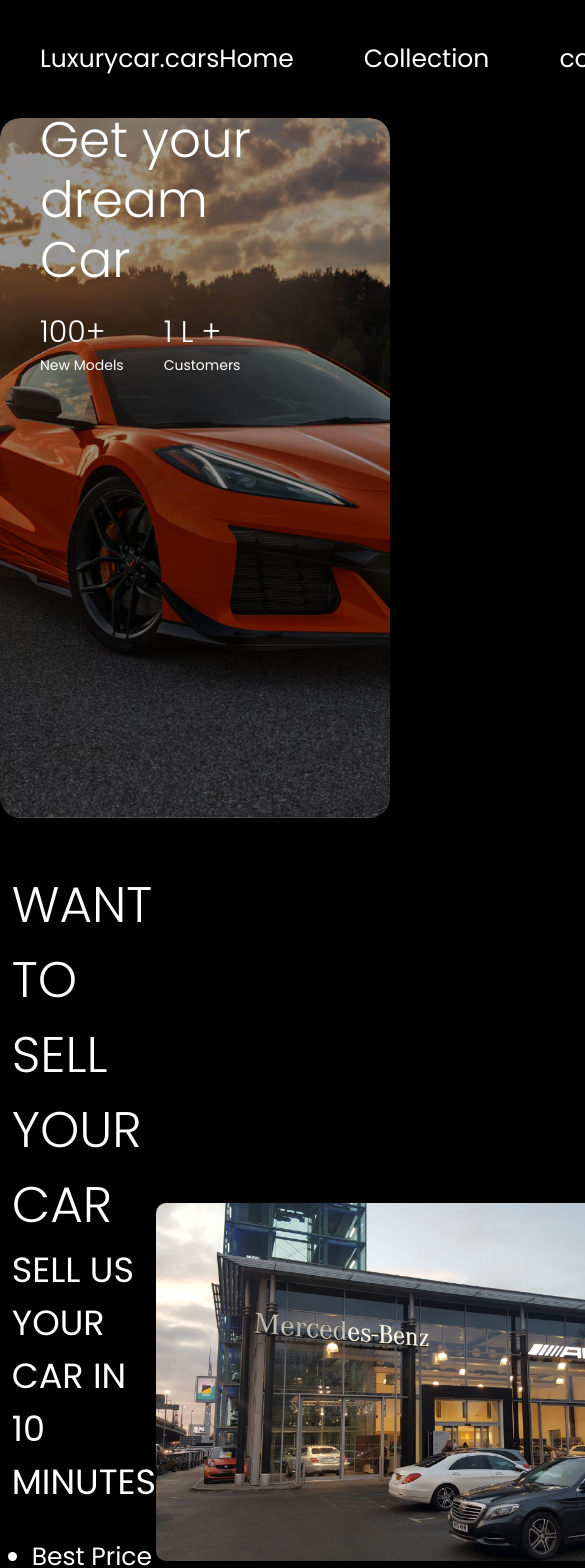
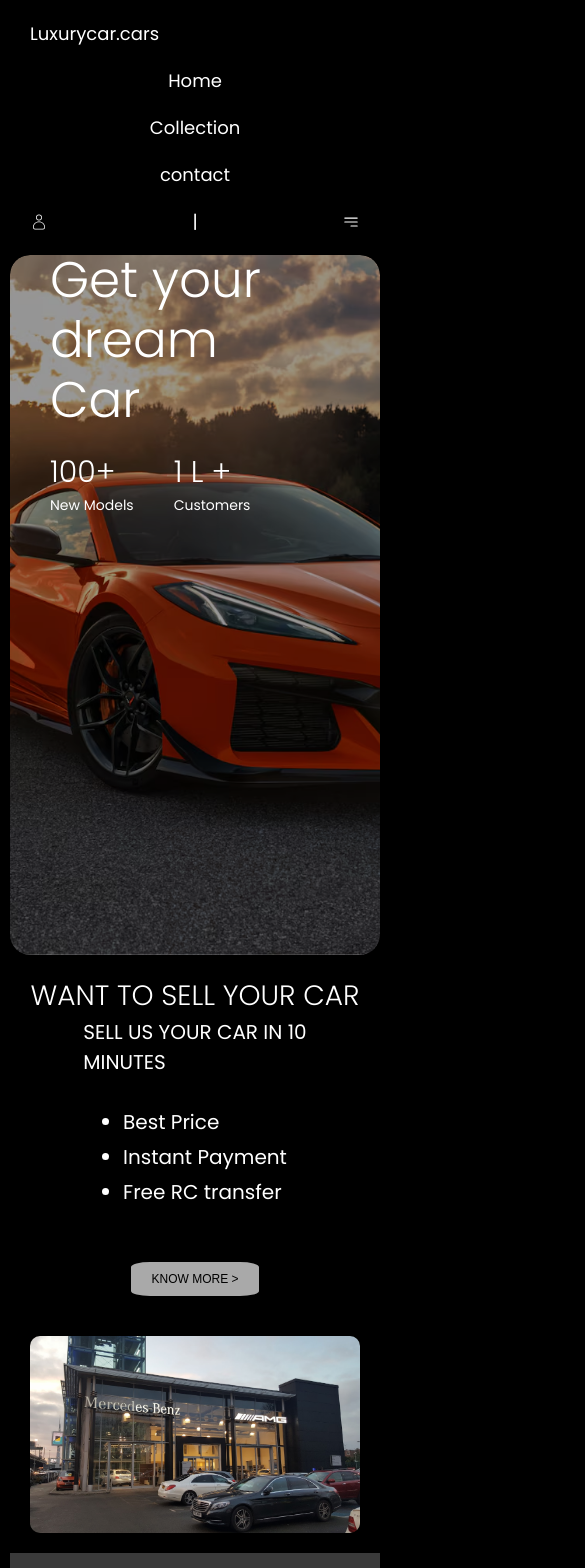
Before and after one commit to oladimejitaiwoodusote/car-site, a React (Vite) app: page / in a window 390 px wide. Shown: the top 1568 px of the page, 585 px wide, since content can reach past the window. Built offline with nearby package versions, Linux system fonts and the light colour scheme.

Commit message:
mobile responsive v0

```diff
--- a/package.json
+++ b/package.json
@@ -32,5 +32,4 @@
     "vite": "^6.2.0"
   },
   "homepage": "https://oladimejitaiwoodusote.github.io/car-site"
-
 }
--- a/src/index.css
+++ b/src/index.css
@@ -9,3 +9,13 @@
 body{
   font-family: 'Poppins', sans-serif;
 }
+
+@media (max-width: 768px) {
+  html {
+    font-size: 14px;
+  }
+
+  body {
+    padding: 0 10px;
+  }
+}
--- a/src/styles/Footer.css
+++ b/src/styles/Footer.css
@@ -1,4 +1,4 @@
-*{
+/* *{
     margin: 0;
     padding: 0;
     box-sizing: border-box;
@@ -148,4 +148,253 @@
 .footer_copyright {
     font-size: 12px;
     margin-top: 150px;
+} */
+
+* {
+    margin: 0;
+    padding: 0;
+    box-sizing: border-box;
+    background-color: black;
 }
+
+.footer_top {
+    display: flex;
+    justify-content: space-between;
+    align-items: center;
+    background-color: #3a3a3a;
+    width: 100%;
+    padding: 50px 20px;
+    margin-bottom: 150px;
+}
+
+.footer_top_left {
+    display: flex;
+    align-items: center;
+    gap: 100px;
+    flex: 0.6;
+    background-color: transparent;
+}
+
+.footer_top_left span {
+    background-color: transparent;
+    color: white;
+    font-size: 50px;
+    font-weight: 100;
+}
+
+.footer_top_left svg {
+    background-color: transparent;
+    color: white;
+}
+
+.icon_wrapper {
+    width: 40px;
+    height: 40px;
+    display: flex;
+    align-items: center;
+    justify-content: center;
+    border-radius: 50%;
+    background-color: transparent;
+    color: hsl(0, 0%, 0%);
+    outline: auto;
+}
+
+.footer_top_right {
+    flex: 1;
+    display: flex;
+    justify-content: flex-start;
+    align-items: center;
+    flex: 0.6;
+    background-color: #3a3a3a;
+}
+
+.footer_form {
+    display: flex;
+    align-items: center;
+    gap: 5px;
+    background-color: #6e6e6e;
+    padding: 0px;
+    border-radius: 5px;
+    width: auto;
+    max-width: 600px;
+}
+
+.footer_form_input {
+    padding: 8px;
+    border: none;
+    background-color: #6e6e6e;
+    border-radius: 5px;
+    width: 400px;
+    text-align: center;
+    color: white;
+}
+
+.footer_form_input::placeholder {
+    color: white;
+    opacity: 1;
+    font-size: 20px;
+}
+
+.footer_input_submit {
+    height: 100%;
+    padding: 15px 15px;
+    border: none;
+    background-color: black;
+    color: white;
+    border-radius: 5px;
+    cursor: pointer;
+    font-size: 20px;
+}
+
+.footer_bottom {
+    background-color: black;
+    color: white;
+    text-align: center;
+}
+
+.footer_columns {
+    display: flex;
+    justify-content: space-between;
+    margin: 0 auto;
+    flex-wrap: wrap;
+    gap: 20px;
+    padding: 0 80px;
+}
+
+.footer_column {
+    display: flex;
+    flex-direction: column;
+    align-items: center;
+    gap: 8px;
+    min-width: 150px;
+    font-weight: 100;
+}
+
+.footer_column:first-child .footer_title {
+    font-size: 28px;
+}
+
+.footer_column:first-child span:not(.footer_title) {
+    font-size: 28px;
+}
+
+.footer_column:not(:first-child) .footer_title {
+    font-size: 26px;
+}
+
+.footer_column span:not(.footer_title) {
+    font-size: 16px;
+}
+
+.footer_column:first-child span:not(.footer_title)::after {
+    content: "\a dream Car";
+    white-space: pre;
+}
+
+.footer_title {
+    font-size: 20px;
+    font-weight: bold;
+    margin-bottom: 8px;
+}
+
+.footer_copyright {
+    font-size: 12px;
+    margin-top: 150px;
+}
+
+/* Mobile-responsive styles */
+@media (max-width: 768px) {
+    .footer_top {
+        flex-direction: column;
+        padding: 30px 20px;
+        margin-bottom: 80px;
+    }
+
+    .footer_top_left {
+        gap: 50px;
+        margin-bottom: 30px;
+        text-align: center;
+    }
+
+    .footer_top_right {
+        flex: 1;
+        justify-content: center;
+        margin-top: 20px;
+    }
+
+    .footer_form {
+        width: 100%;
+        max-width: 400px;
+        margin: 0 auto;
+    }
+
+    .footer_form_input {
+        width: 70%;
+    }
+
+    .footer_input_submit {
+        width: 30%;
+    }
+
+    .footer_columns {
+        padding: 0 20px;
+        gap: 10px;
+    }
+
+    .footer_column {
+        min-width: 120px;
+        font-size: 14px;
+        text-align: center;
+    }
+
+    .footer_column:first-child .footer_title {
+        font-size: 22px;
+    }
+
+    .footer_column span:not(.footer_title) {
+        font-size: 14px;
+    }
+
+    .footer_title {
+        font-size: 18px;
+    }
+
+    .footer_copyright {
+        font-size: 10px;
+        margin-top: 50px;
+    }
+}
+
+@media (max-width: 500px) {
+    .footer_top {
+        padding: 20px 15px;
+    }
+
+    .footer_top_left span {
+        font-size: 40px;
+    }
+
+    .footer_form_input::placeholder {
+        font-size: 16px;
+    }
+
+    .footer_input_submit {
+        font-size: 16px;
+    }
+
+    .footer_column {
+        font-size: 12px;
+    }
+
+    .footer_column:first-child .footer_title {
+        font-size: 20px;
+    }
+
+    .footer_column span:not(.footer_title) {
+        font-size: 12px;
+    }
+
+    .footer_copyright {
+        font-size: 8px;
+    }
+}
--- a/src/styles/How.css
+++ b/src/styles/How.css
@@ -1,9 +1,3 @@
-*{
-    margin: 0;
-    padding: 0;
-    box-sizing: border-box;
-}
-
 .How {
     background-color: #3a3a3a;
     color: white;
@@ -11,14 +5,14 @@
     padding: 60px 20px;
 }
 
-.How h1{
+.How h1 {
     font-size: 50px;
     margin-bottom: 20px;
     background-color: #3a3a3a;
     font-weight: 300;
 }
 
-.How p{
+.How p {
     font-size: 30px;
     max-width: 1100px;
     margin: 0 auto;
@@ -26,3 +20,27 @@
     background-color: #3a3a3a;
     font-weight: 40;
 }
+
+@media (max-width: 768px) {
+    .How {
+        padding: 40px 15px;
+    }
+
+    .How h1 {
+        font-size: 36px;
+    }
+
+    .How p {
+        font-size: 22px;
+    }
+}
+
+@media (max-width: 500px) {
+    .How h1 {
+        font-size: 28px;
+    }
+
+    .How p {
+        font-size: 18px;
+    }
+}
--- a/src/styles/Navbar.css
+++ b/src/styles/Navbar.css
@@ -1,27 +1,52 @@
-*{
-    margin: 0;
-    padding: 0;
-    box-sizing: border-box;
-    color: white;
-    background-color: black;
-    font-size: 25px;
-  }
-
-.navbar{
-    display: flex;
-    justify-content: space-between;
-    padding: 40px 40px;
+.navbar {
+display: flex;
+justify-content: space-between;
+align-items: center;
+padding: 40px;
+background-color: black;
+color: white;
 }
 
-.navbar_left {
-    align-items: center;}
+.navbar_left,
+.navbar_middle,
+.navbar_right {
+display: flex;
+align-items: center;
+}
 
 .navbar_middle {
-    display: flex;
-    gap: 70px;
+gap: 70px;
 }
 
-.navbar_right{
-    display: flex;
-    gap: 40px;
+.navbar_right {
+gap: 40px;
 }
+
+@media (max-width: 768px) {
+.navbar {
+flex-direction: column;
+align-items: flex-start;
+gap: 20px;
+padding: 20px;
+}
+
+.navbar_middle {
+flex-direction: column;
+gap: 20px;
+width: 100%;
+}
+
+.navbar_right {
+flex-direction: row;
+justify-content: space-between;
+width: 100%;
+}
+}
+
+@media (max-width: 500px) {
+.navbar,
+.navbar_middle,
+.navbar_right {
+font-size: 18px;
+}
+}
--- a/src/styles/Popular.css
+++ b/src/styles/Popular.css
@@ -7,9 +7,10 @@
 .Popular {
     padding: 40px 20px;
     background-color: black;
+    color: white;
 }
 
-.Popular h1{
+.Popular h1 {
     font-size: 50px;
     font-weight: 300;
     text-align: left;
@@ -26,20 +27,20 @@
     margin: 0 auto;
 }
 
-.Popular_car{
+.Popular_car {
     padding: 15px;
     border-radius: 8px;
     text-align: center;
 }
 
-.Popular_car img{
+.Popular_car img {
     width: 100%;
     height: 300px;
     object-fit: cover;
     border-radius: 8px;
 }
 
-.Popular_car h1{
+.Popular_car h1 {
     font-size: 20px;
     text-align: center;
     margin-bottom: 0px;
@@ -55,3 +56,42 @@
     text-align: center;
     margin-top: 20px;
 }
+
+@media (max-width: 768px) {
+    .Popular_grid {
+        grid-template-columns: 1fr;
+        max-width: 100%;
+    }
+
+    .Popular_car {
+        padding: 10px;
+    }
+
+    .Popular h1 {
+        font-size: 36px;
+        margin-bottom: 60px;
+    }
+
+    .Popular_car h1 {
+        font-size: 18px;
+    }
+
+    .Popular_car p {
+        font-size: 14px;
+    }
+}
+
+@media (max-width: 500px) {
+    .Popular h1 {
+        font-size: 28px;
+        margin-bottom: 40px;
+    }
+
+    .Popular_car h1 {
+        font-size: 16px;
+    }
+
+    .Popular_car p {
+        font-size: 12px;
+    }
+}
--- a/src/styles/Want.css
+++ b/src/styles/Want.css
@@ -1,15 +1,10 @@
-*{
-    margin: 0;
-    padding: 0;
-    box-sizing: border-box;
-}
-
 .Want {
     display: flex;
     align-items: center;
     justify-content: space-between;
     background-color: black;
     padding: 50px 3%;
+    color: white;
 }
 
 .Want_left {
@@ -19,7 +14,7 @@
     justify-content: center;
 }
 
-.Want_left h1{
+.Want_left h1 {
     font-size: 50px;
     font-weight: 100;
     margin-bottom: 0px;
@@ -32,13 +27,13 @@
     margin-bottom: 30px;
 }
 
-.Want_left ul{
+.Want_left ul {
     padding-left: 20px;
     font-size: 35px;
     line-height: 1.5;
 }
 
-.Want_left ul li{
+.Want_left ul li {
     margin-bottom: 5px;
 }
 
@@ -53,7 +48,7 @@
     width: fit-content;
 }
 
-.Want_right{
+.Want_right {
     flex: 1;
     display: flex;
     justify-content: center;
@@ -65,3 +60,63 @@
     max-width: 600px;
     border-radius: 10px;
 }
+
+@media (max-width: 768px) {
+    .Want {
+        flex-direction: column;
+        padding: 20px;
+    }
+
+    .Want_left {
+        margin-bottom: 20px;
+        align-items: center;
+    }
+
+    .Want_left h1 {
+        font-size: 36px;
+    }
+
+    .Want_left p {
+        font-size: 25px;
+    }
+
+    .Want_left ul {
+        font-size: 25px;
+    }
+
+    .Want_left button {
+        margin-top: 50px;
+        font-size: 14px;
+    }
+
+    .Want_right {
+        margin-top: 20px;
+        justify-content: center;
+    }
+
+    .Want_right img {
+        max-width: 100%;
+    }
+}
+
+@media (max-width: 500px) {
+    .Want_left h1 {
+        font-size: 28px;
+    }
+
+    .Want_left p {
+        font-size: 20px;
+    }
+
+    .Want_left ul {
+        font-size: 20px;
+    }
+
+    .Want_left button {
+        font-size: 12px;
+    }
+
+    .Want_right img {
+        max-width: 100%;
+    }
+}
```
Also changed, not shown: src/styles/Dream.css (line endings or trailing spaces).
